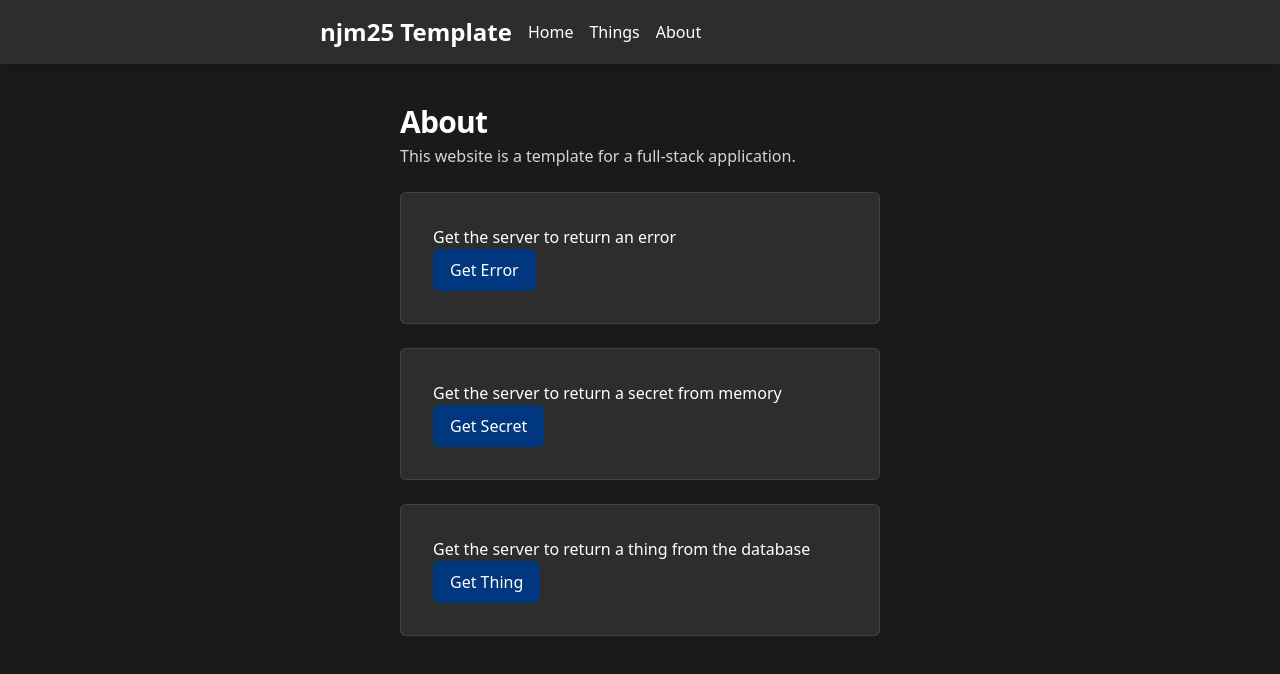
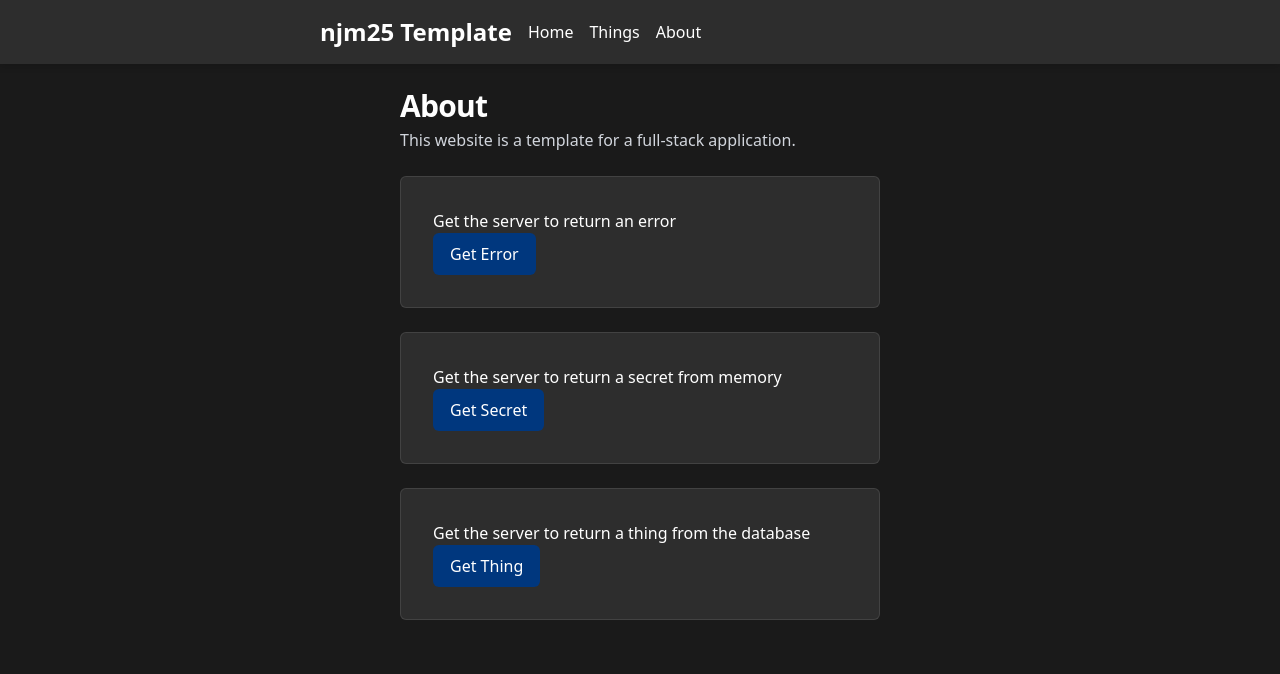
Before and after one commit to njm25/Template, a Next.js app in the folder client/: page /about in a window 1280 px wide. Shown: the top 674 px of the page. Built offline with nearby package versions, Linux system fonts and the light colour scheme; no server answers.

Commit message:
feat: spacing aligning top pages

```diff
--- a/client/src/app/about/page.tsx
+++ b/client/src/app/about/page.tsx
@@ -4,7 +4,7 @@ import GetThingsResponse from "@/components/responseBoxes/getThingResponse";
 
 export default function About() {
 	return (
-		<div className="py-6">
+		<div>
 			<div className="space-y-1">
 				<h1 className="text-2xl sm:text-3xl font-semibold tracking-tight text-white">
 					About
--- a/client/src/app/layout.tsx
+++ b/client/src/app/layout.tsx
@@ -17,7 +17,7 @@ export default function RootLayout({
     <html lang="en">
       <body>
         <NavBar />
-          <main className="pt-4 px-6 md:px-12 lg:px-60 xl:px-100">{children}</main>
+          <main className="py-6 px-6 md:px-12 lg:px-60 xl:px-100">{children}</main>
         <ToastProvider />
       </body>
     </html>
--- a/client/src/app/page.tsx
+++ b/client/src/app/page.tsx
@@ -18,7 +18,7 @@ export default function Home() {
   }, []);
 
   return (
-    <div className="py-6">
+    <div>
       <div className="space-y-1">
         <h1 className="text-2xl sm:text-3xl font-semibold tracking-tight text-white">
           Welcome to my page about things!!
--- a/client/src/app/things/page.tsx
+++ b/client/src/app/things/page.tsx
@@ -26,7 +26,7 @@ export default function Things() {
 	}
 
 	return (
-		<div className="py-6">
+		<div>
 			<div className="flex flex-col gap-3 sm:flex-row sm:items-end sm:justify-between">
 				<div className="space-y-1">
 					<h1 className="text-2xl sm:text-3xl font-semibold tracking-tight text-white">
```
